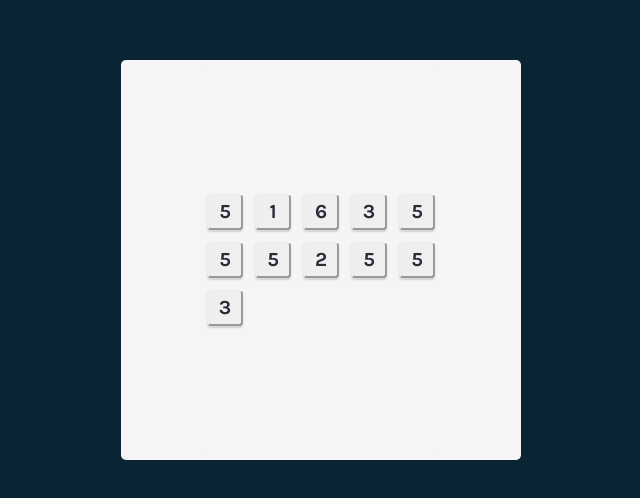
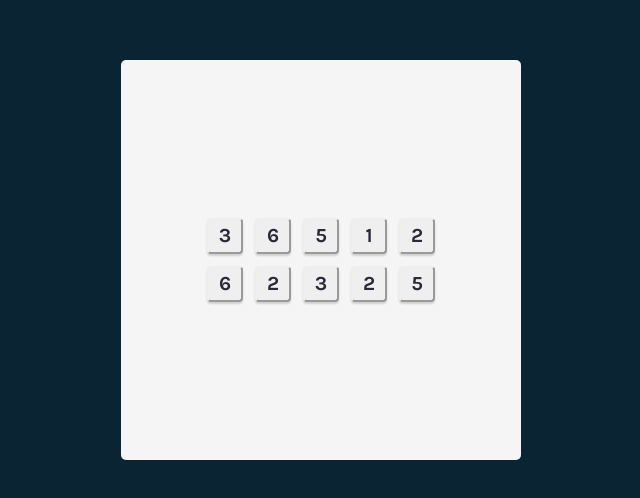
Before and after one commit to brufonseca/tenzies, a React (Vite) app: page / in a window 1280 px wide. Shown: the part 140-638 px from the top of the page, without its empty margins (319-959 px from the left). Built offline with nearby package versions, Linux system fonts and the light colour scheme.

Commit message:
feat: implement dynamic dice generation and display

```diff
--- a/src/App.jsx
+++ b/src/App.jsx
@@ -1,22 +1,30 @@
+import { useState } from 'react'
 import Die from './components/Die'
 
 export default function App() {
+	const [randomNumbers, setRandomNumbers] = useState(generateAllNewDice())
+
+	function getRandomInt(min, max) {
+		min = Math.ceil(min)
+		max = Math.floor(max)
+		return Math.floor(Math.random() * (max - min + 1)) + min
+	}
+
+	function generateAllNewDice() {
+		const randomNumbers = []
+		for (let i = 1; i <= 10; i++) {
+			randomNumbers.push(getRandomInt(1, 6))
+		}
+
+		return randomNumbers
+	}
+
+	const dieComponents = randomNumbers.map((num) => <Die value={num} />)
+
 	return (
 		<main>
 			<main>
-				<div className="dice-container">
-					<Die value={5} />
-					<Die value={1} />
-					<Die value={6} />
-					<Die value={3} />
-					<Die value={5} />
-					<Die value={5} />
-					<Die value={5} />
-					<Die value={2} />
-					<Die value={5} />
-					<Die value={5} />
-					<Die value={3} />
-				</div>
+				<div className="dice-container">{dieComponents}</div>
 			</main>
 		</main>
 	)
```
